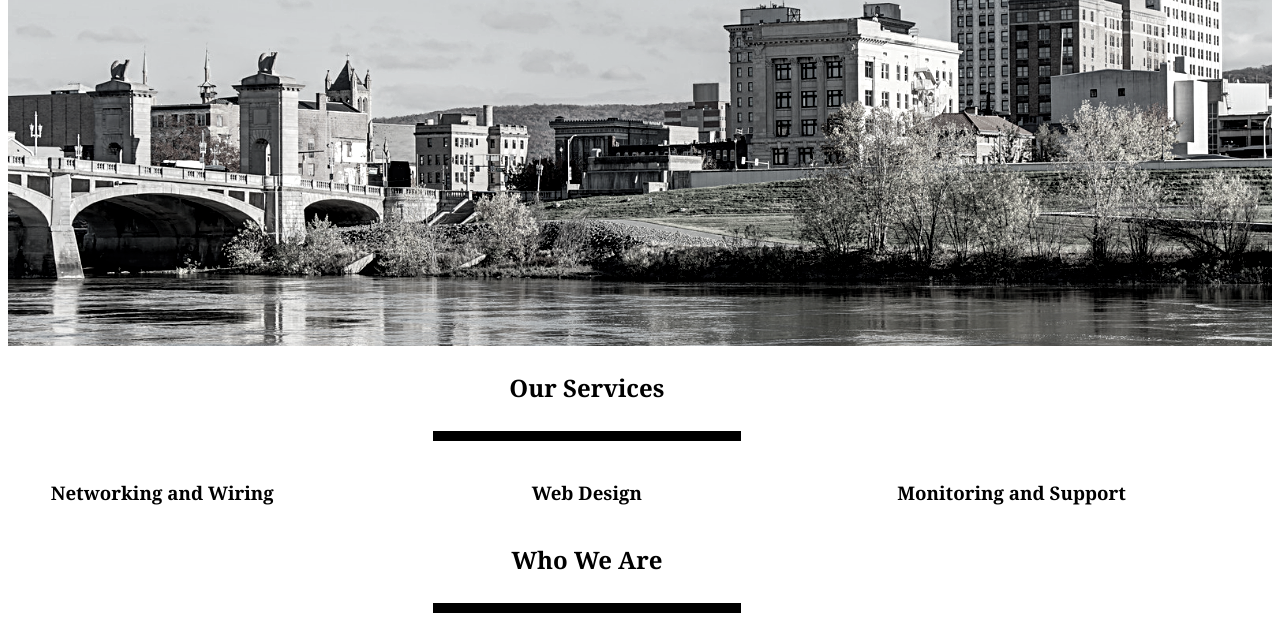
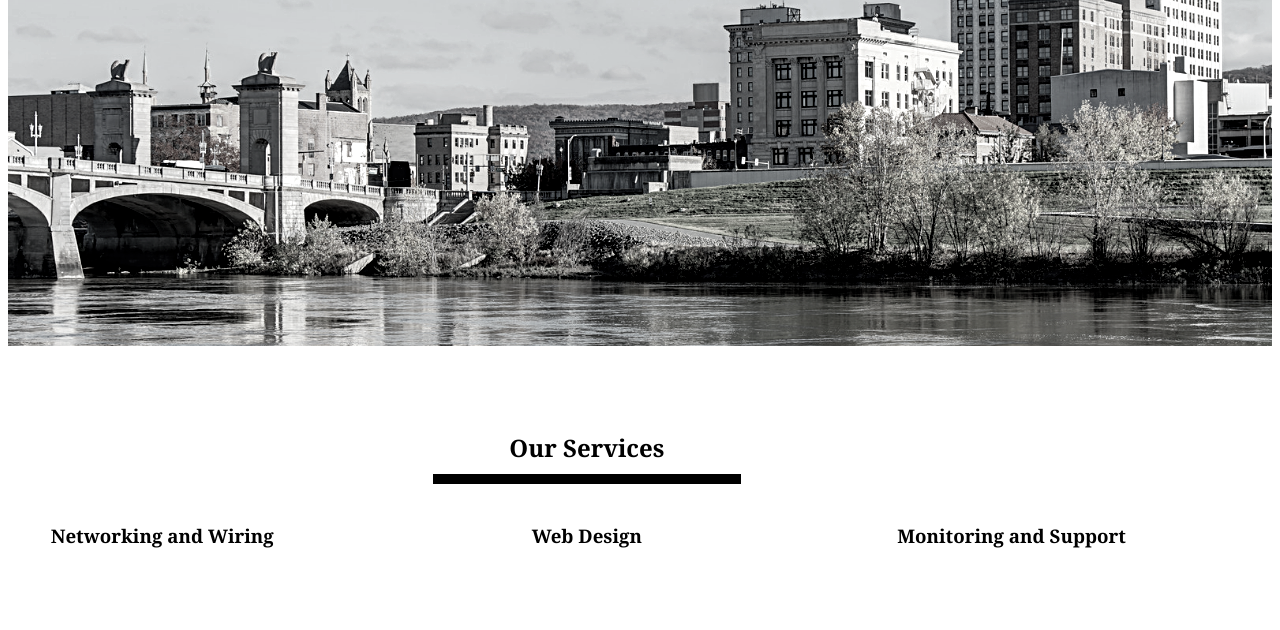
Before and after one commit to Caliber-Technical-Solutions/Work, a plain HTML site: page CTS/index.html in a window 1280 px wide. Shown: the part 155-785 px from the top of the page. Drawn offline with Linux system fonts and the light colour scheme.

Commit message:
grid edit

```diff
--- a/CTS/css/defaultStyles.css
+++ b/CTS/css/defaultStyles.css
@@ -5,7 +5,7 @@
 /* CSS GRID STYLES */
 .box-container {
     display: grid;
-    grid-template: 100px / repeat(12, 1fr);
+    grid-template: repeat(7, auto) / repeat(12, 1fr);
     grid-gap: 10px;
 }
 
@@ -17,7 +17,6 @@
     height: auto;
     object-fit: contain;
     grid-column: 1 / -1;
-    grid-row: 1 / 3;
 }
 
 /* Headings on our photo */
```
